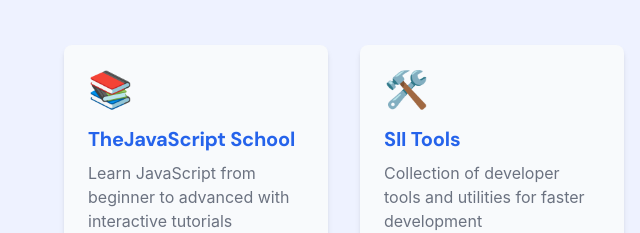
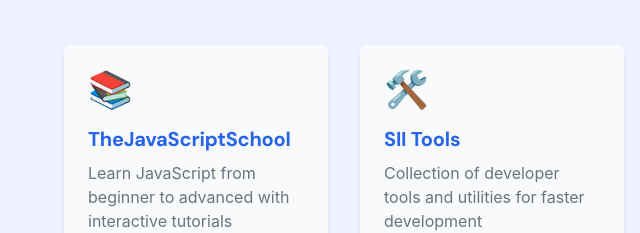
Before and after one commit to osita-dev/siitecchsite, a plain HTML site: page index.html in a window 1280 px wide. Shown: the part 2791-3024 px from the top of the page, 0-640 px from the left. Drawn offline with nearby package versions, Linux system fonts and the light colour scheme.

Commit message:
Fix formatting of TheJavaScriptSchool title

```diff
--- a/index.html
+++ b/index.html
@@ -481,8 +481,7 @@
             <div class="grid md:grid-cols-2 lg:grid-cols-4 gap-8 max-w-6xl mx-auto">
                 <div class="bg-background p-6 rounded-lg shadow-md hover-scale">
                     <div class="text-4xl mb-4">📚</div>
-                    <h3 class="font-bold text-xl mb-2 text-primary">TheJavaScript
-                        School</h3>
+                    <h3 class="font-bold text-xl mb-2 text-primary">TheJavaScriptSchool</h3>
                     <p class="text-muted-foreground mb-4">Learn JavaScript from beginner to advanced with interactive
                         tutorials</p>
                     <!-- CHANGE THIS: Add your actual product link -->
```
